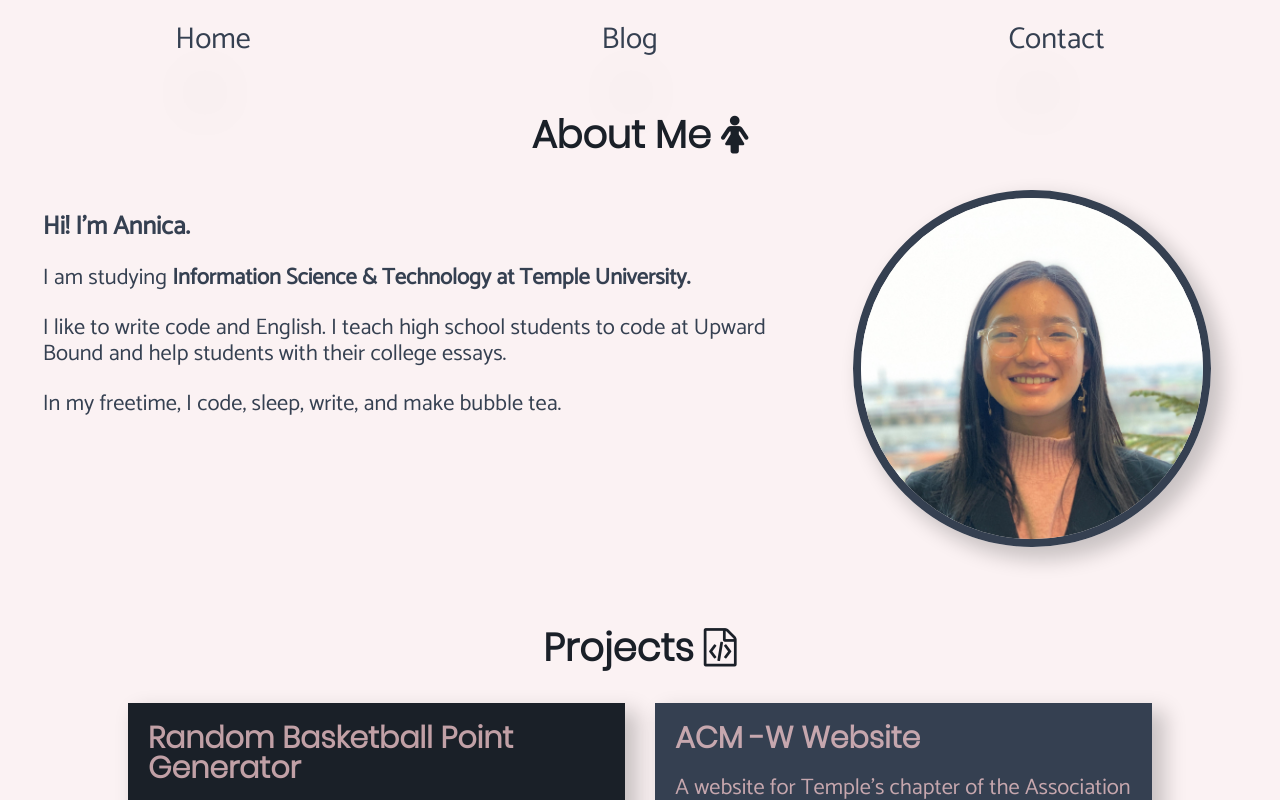
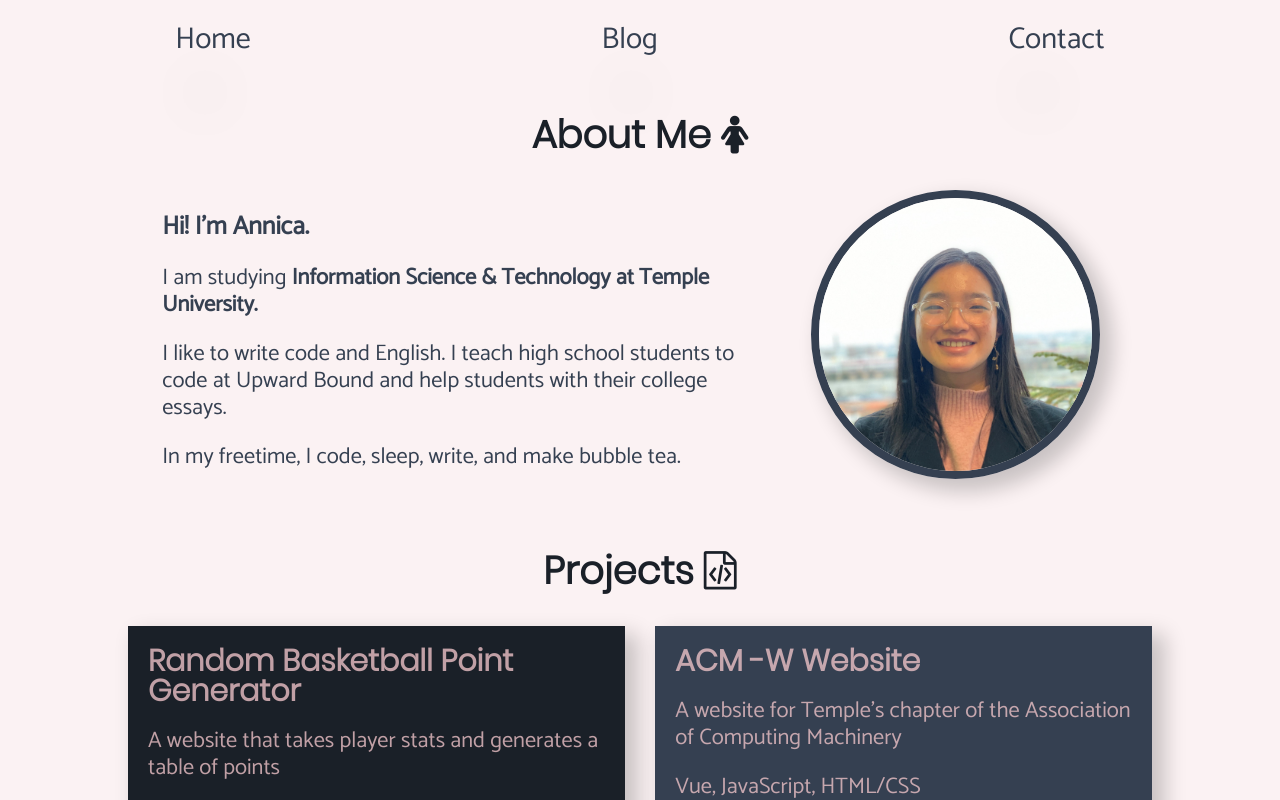
Before and after one commit to chiuannica/banannica, a Vue app: page /#/ in a window 1280 px wide. Shown: the top 800 px of the page. Built offline with nearby package versions, Linux system fonts and the light colour scheme.

Commit message:
about desktop spacing

```diff
--- a/src/components/About.vue
+++ b/src/components/About.vue
@@ -38,7 +38,8 @@ export default {
   overflow: hidden;
 }
 .content {
-  width: 100%;
+  width: 80%;
+  margin: 0 10%;
   justify-content: center;
   align-content: center;
   display: grid;
@@ -74,9 +75,11 @@ export default {
   }
   .content {
     display: block;
+    width: 100%;
+    margin-left: 5%;
   }
   .text {
-    margin-left: 5%;
+    margin: 0;
     width: 80%;
   }
   .my-picture {
--- a/src/components/Blog.vue
+++ b/src/components/Blog.vue
@@ -396,7 +396,7 @@ iframe {
     width: 90%;
   }
   .blog-title {
-    font-size: 1.4rem;
+    font-size: 1rem;
   }
   .blog-close-btn {
     width: 60%;
```
